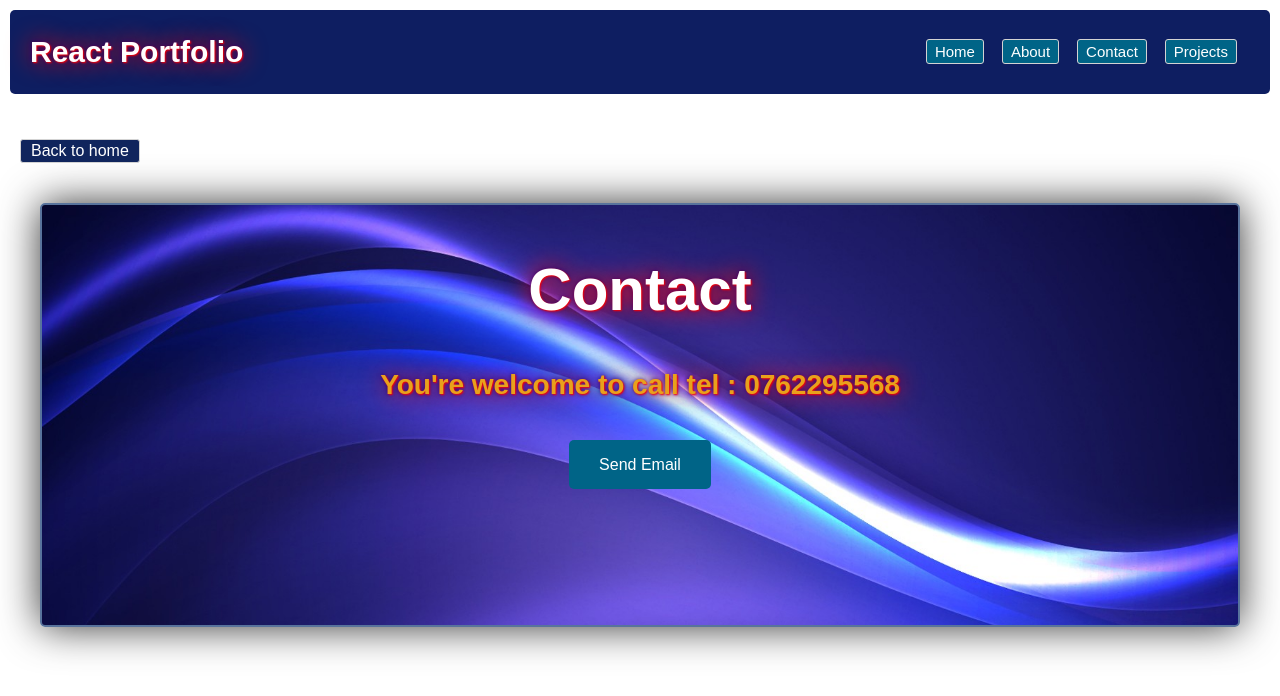
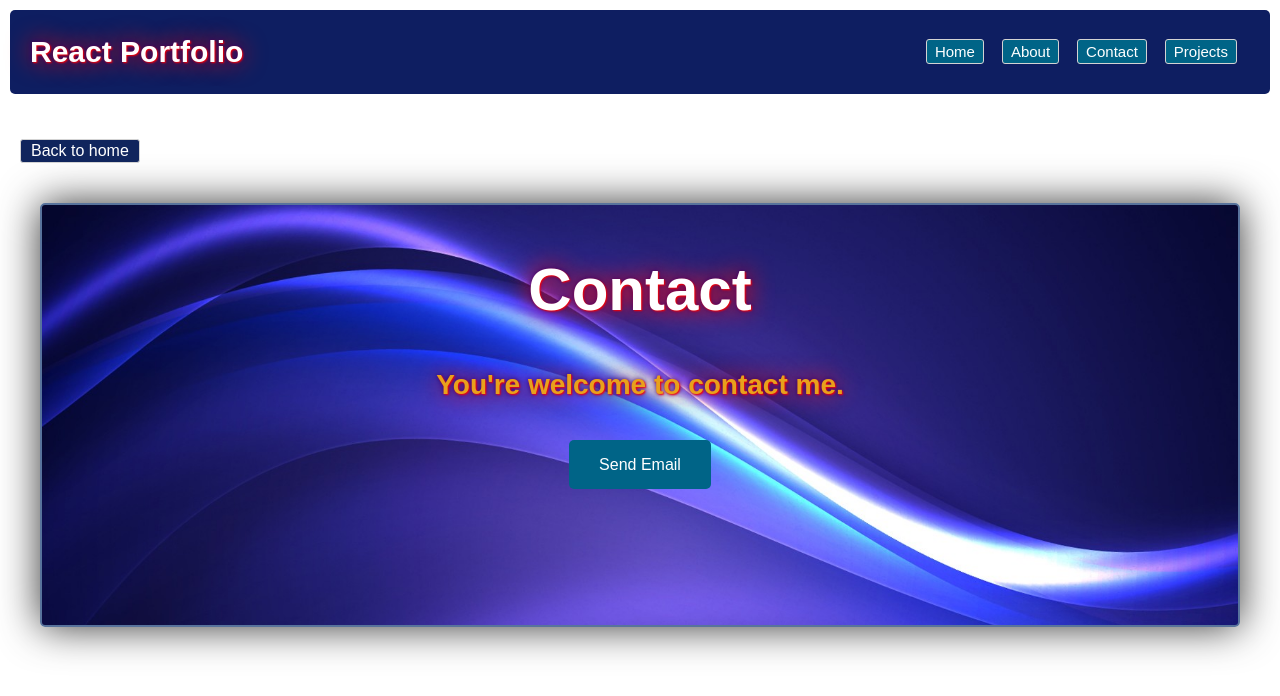
Before and after one commit to nicolaerastau/React-Portfolio, a React (Create React App) app: page /#/contact in a window 1280 px wide. Shown: the top 696 px of the page. Built offline with nearby package versions, Linux system fonts and the light colour scheme.

Commit message:
Update contact.js

```diff
--- a/src/contact.js
+++ b/src/contact.js
@@ -23,7 +23,7 @@ function Contact(props) {
         <div className='title_1'>
           <h1>{props.title}</h1>
         </div>
-        <section id='phone'>You're welcome to call tel : 0762295568</section>
+        <section id='phone'>You're welcome to contact me.</section>
 
         <div className='email'>
           <a href='mailto: nickqsr@yahoo.com' className='btn'>
```
